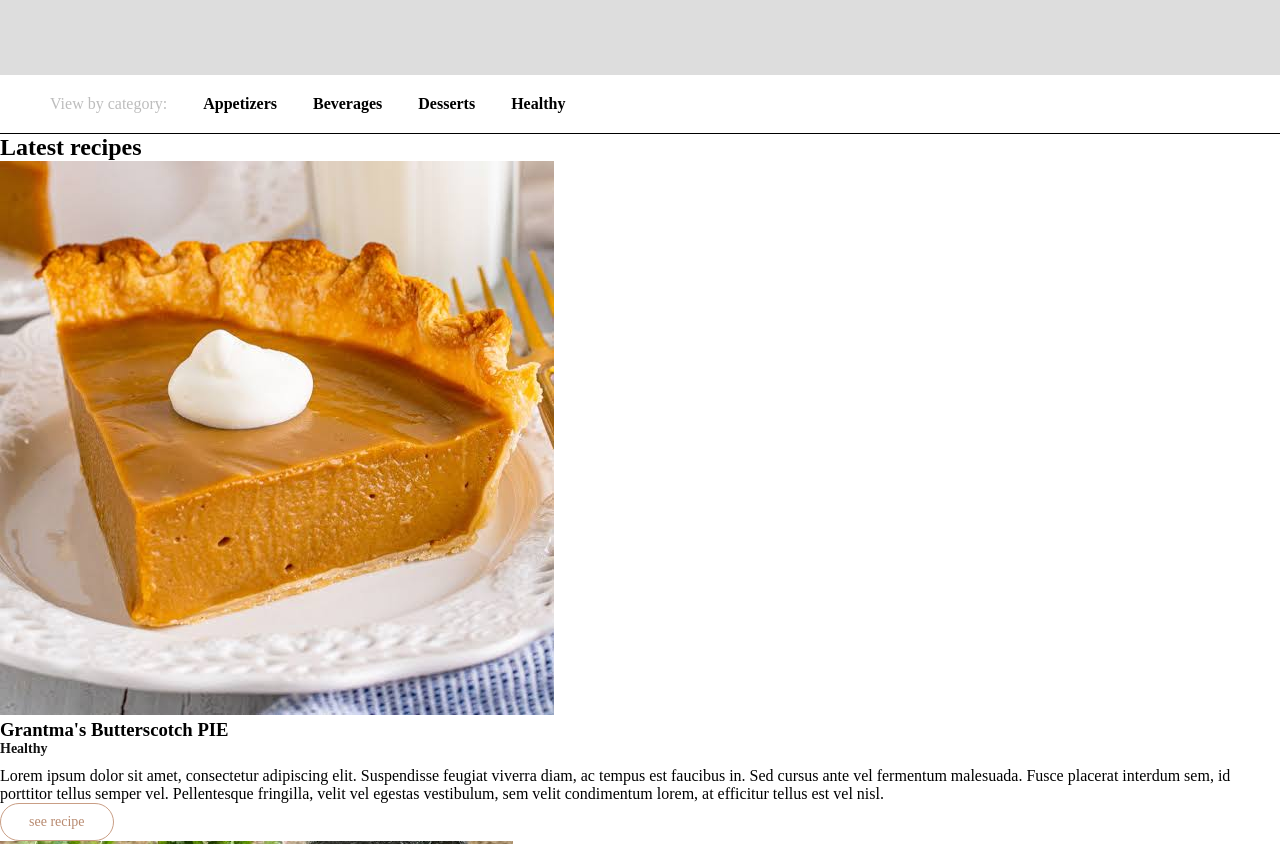
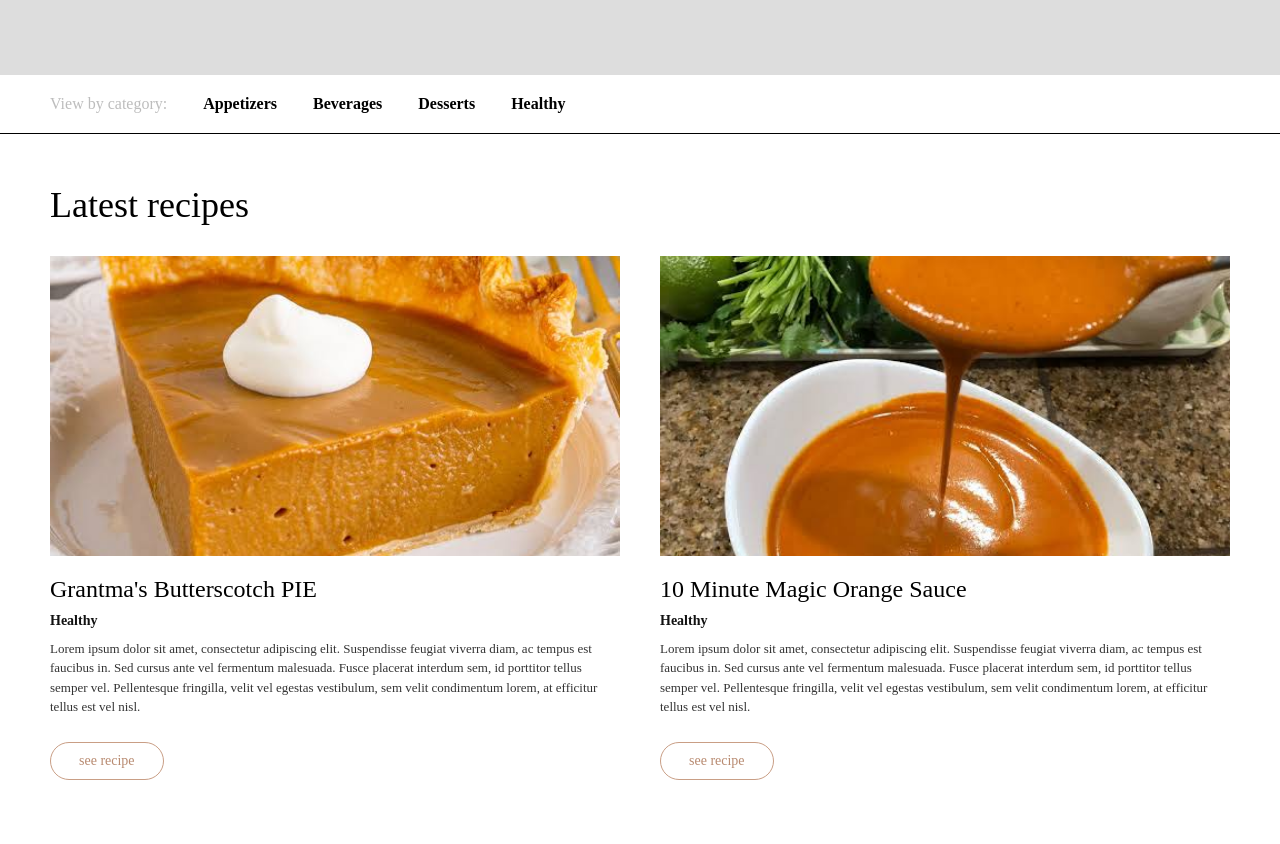
Before and after one commit to asc-IFC32A-EDE/pagina_receptes, a plain HTML site: page index.html in a window 1280 px wide. Shown: the part 360-1204 px from the top of the page. Drawn offline with Linux system fonts and the light colour scheme.

Commit message:
feat: añadido estilos para lastest recipes

```diff
--- a/estilos.css
+++ b/estilos.css
@@ -97,3 +97,44 @@
   display:flex;
   gap: 36px;
 }
+
+.seccion_latest {
+  padding: 50px;
+}
+
+.seccion_latest h2 {
+  font-size: 36px;
+  font-weight: normal;
+  margin-bottom: 30px;
+}
+
+.contenedor_tarjetas {
+  display: flex;
+  gap: 40px;
+}
+
+.tarjeta {
+  flex: 1;
+}
+
+.tarjeta img {
+  width: 100%;
+  height: 300px;
+  background-color: #f3eae3;
+  object-fit: cover;
+  margin-bottom: 20px;
+  display: block;
+}
+
+.tarjeta h3 {
+  font-size: 24px;
+  font-weight: normal;
+  margin-bottom: 10px;
+}
+
+.descripcion {
+  font-size: 13px;
+  color: #333;
+  line-height: 1.5;
+  margin-bottom: 25px;
+}
```
